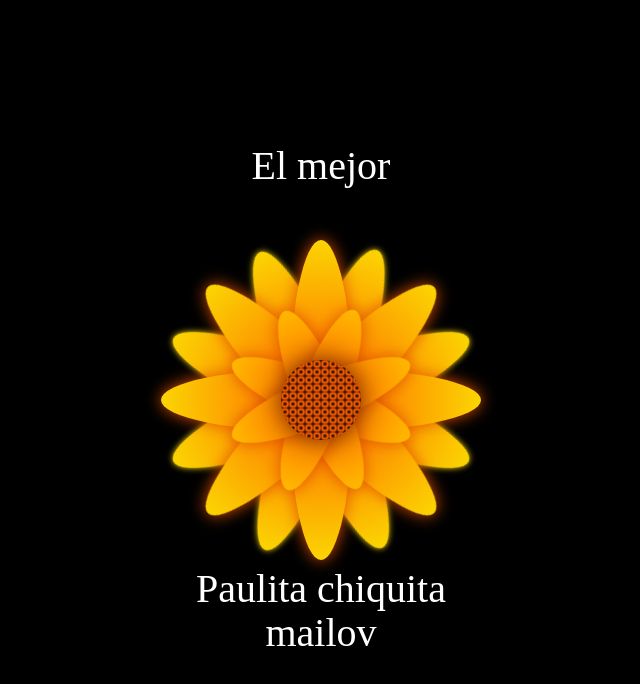
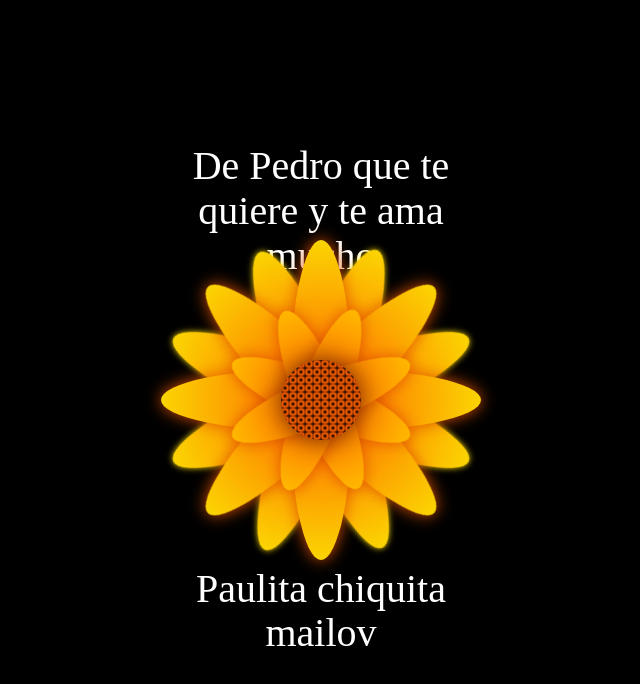
Before and after one commit to epicduelrabbit/floresitas_amarillas, a plain HTML site: page docs/index.html in a window 1280 px wide. Shown: the whole page, without its empty margins (319-959 px from the left). Drawn offline with Linux system fonts and the light colour scheme.

Commit message:
Add files via upload

```diff
--- a/docs/index.html
+++ b/docs/index.html
@@ -5,12 +5,12 @@
     <meta http-equiv="X-UA-Compatible" content="IE=edge">
     <meta name="viewport" content="width=device-width, initial-scale=1.0">
     <link rel="Stylesheet" href="style.css">
-    <title>Flower</title>
+    <title>Si lees esto quiero decirte k teamo mucho</title>
 </head>
 <body>
 
 <div class="flower">
-    <div class="text-above">El mejor</div>
+    <div class="text-above">De Pedro que te quiere y te ama mucho</div>
     <div class="mid">
     </div>
     <div class="Petal1 p1">
```
